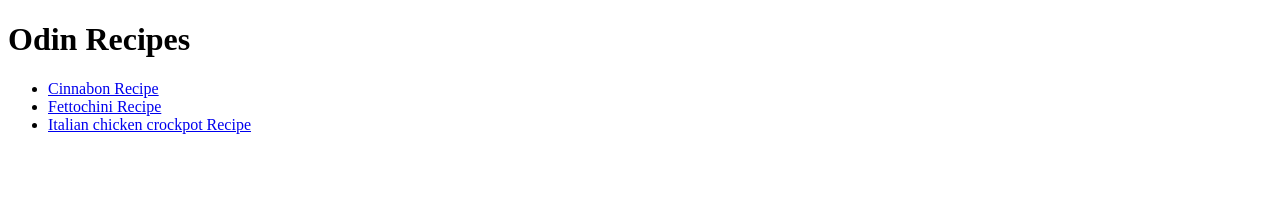
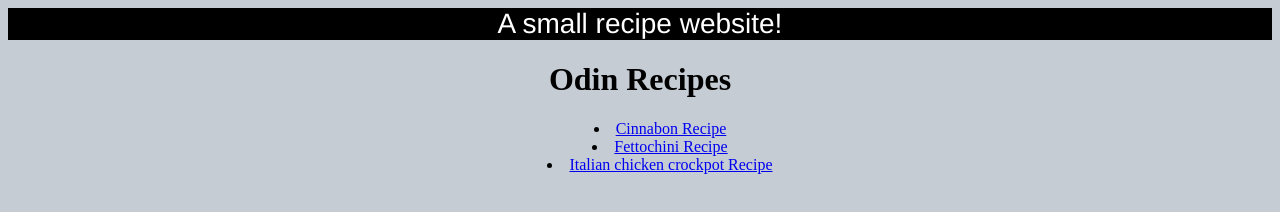
Before and after one commit to PlatFll/odin-recipes, a plain HTML site: page index.html in a window 1280 px wide. Drawn offline with Linux system fonts and the light colour scheme.

Commit message:
Updated with CSS
Added some CSS elements to the website!
-Background color
-A banner!
-Centered the text

```diff
--- a/index.html
+++ b/index.html
@@ -3,9 +3,12 @@
     <head>
         <meta charset="UTF-8">
         <title>Recipes</title>
+        <link rel="stylesheet" href="../odin-recipes/styles/styles.css" />
     </head>
 
     <body>
+
+        <div class="click-me"> A small recipe website! </div>
 
         <h1>Odin Recipes</h1>
         <ul>
--- /dev/null
+++ b/styles/styles.css
@@ -0,0 +1,25 @@
+
+* {
+    text-align: center;
+    background-color: rgb(197, 204, 212);
+}
+
+.click-me {
+    background-color: black;
+    color: white;
+}
+
+.no-click-me {
+    background-color: yellow;
+}
+
+.click-me,
+.no-click-me {
+    font-size: 28px;
+    font-family: Helvetica,'Times New Roman', sans-serif;
+}
+
+ul,
+ol {
+    list-style-position: inside;
+}
```
Also changed, not shown: recipes/cinnabon.html (+1 -0 lines), recipes/fettochini.html (+2 -0 lines), recipes/italiancrockpot.html (+1 -0 lines).
